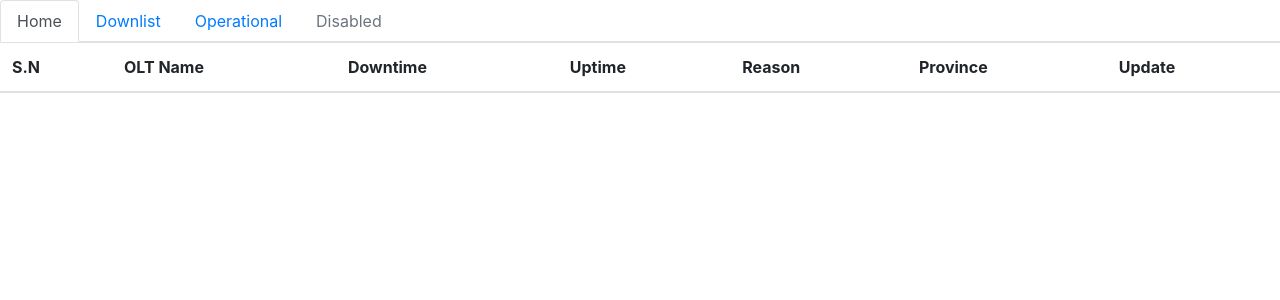
After one commit to shaktijeet-ego/hostdown, a Django app: page /operational in a window 1280 px wide. The commit adds this page. Shown: the top 300 px of the page. Run offline with Django 3.2, Linux system fonts and the light colour scheme; data that the repository does not hold is empty; some libraries are stand-ins or nearby versions.

Commit message:
uptime add code complete and added operational page with edit option

```diff
--- a/subisuhostcheck/oltcheck/urls.py
+++ b/subisuhostcheck/oltcheck/urls.py
@@ -4,6 +4,7 @@ from . import views
 urlpatterns = [
     path('index',views.index,name="index"),
     path('dashboard',views.dashboard,name="dashboard"),
+    path('operational',views.operational,name="operational"),
     path('',views.down_list,name="downlist"),
     path('test',views.orm_test,name="test"),
     path('<int:id>',views.update_olt_data,name="updatedatas"),
--- a/subisuhostcheck/oltcheck/views.py
+++ b/subisuhostcheck/oltcheck/views.py
@@ -20,11 +20,39 @@ def dashboard(request):
 
 
 from datetime import datetime
+from django.utils import timezone
 
 def threading_hosts(hostnames):
     response = os.system(f"ping -n 1 {hostnames}")
-    time.sleep(1)
-    return response
+    time.sleep(2)
+    olt_down = Oltdown.objects.all().order_by('-downtime')
+    hostname = OLT.objects.all()
+    province = Province.objects.all()
+    for provinces in province:
+        pass
+    #print(f"**********************************{response}****")
+    if response==0:
+        for olt_downs in olt_down:
+            if Oltdown.objects.filter(olt_name__contains = hostnames) & Oltdown.objects.filter(uptime__isnull = True):
+                Oltdown.objects.filter(id=olt_downs.id).update(uptime=timezone.now())
+
+                #print(olt_downs.id)
+            #Oltdown.objects.filter(uptime__isnull = True).update(uptime= datetime.now())
+    else:
+        print(f"{hostnames} +  is down")
+
+        if Oltdown.objects.filter(olt_name__contains = hostnames) & Oltdown.objects.filter(uptime__isnull = True):
+            print(f"{hostnames} already added")
+        else:
+            olt_down = Oltdown.objects.create(olt_name=str(hostnames),
+            province=hostnames.province,
+            downtime=timezone.now(),
+            client_count=hostnames.client_count,
+            category=None,
+            )
+            olt_down.save()
+
+
 
 
 def index(request):
@@ -34,8 +62,8 @@ def index(request):
     #total_uptime_olts = olt_data.filter(down_self=True).count()
     #total_olts = olt_data.filter(olt_name=1).count()
     hostname = OLT.objects.all()
-    test = ['192.168.1.65']
-    province = Province.objects.all()
+
+    #province = Province.objects.all()
     #for provinces in province:
         #pass
     #for hostname.objects.filter(province)
@@ -45,31 +73,12 @@ def index(request):
         thread.start()
         #print(p)
         #print(type(response))
-        response = threading_hosts(hostnames)
-        print(f"**********************************{response}****")
-        if response==0:
-            for olt_downs in olt_down:
-                if Oltdown.objects.filter(olt_name__contains = hostnames) & Oltdown.objects.filter(uptime__isnull = True):
-                    Oltdown.objects.filter(id=olt_downs.id).update(uptime=datetime.now())
+        #response = threading_hosts(hostnames)
+    context = {'{hostnames}':hostname}
 
-                    #print(olt_downs.id)
-                #Oltdown.objects.filter(uptime__isnull = True).update(uptime= datetime.now())
-        else:
-            print(f"{hostnames} +  is down")
-            context = {'{hostnames}':hostname}
-            if Oltdown.objects.filter(olt_name__contains = hostnames) & Oltdown.objects.filter(uptime__isnull = True):
-                print(f"{hostnames} already added")
-            else:
-                olt_down = Oltdown.objects.create(olt_name=str(hostnames),
-                province=hostnames.province,
-                downtime=datetime.now(),
-                client_count=hostnames.client_count,
-                category=None,
-                )
-                olt_down.save()
+    return render(request, 'index.html',{'hostname':hostname,'oltdown':olt_down})
 
 
-    return render(request, 'index.html',{'hostname':hostname,'oltdown':olt_down})
 
 from .forms import OltDownForm
 
@@ -105,6 +114,15 @@ def down_list(request):
         #pass
     return render(request, 'downlist.html',context)
 
+#FOR OPERATIONAL VIEW
+
+def operational(request):
+    olt_down = Oltdown.objects.filter(reason__exact='')
+    context={
+        'olt_down':olt_down
+    }
+    return render(request, 'operational.html',context)
+
 # """ def olt_down(request):
 #     p = subprocess.Popen('ping 192.168.0.110')
 #     print(p) """
--- a/subisuhostcheck/templates/base.html
+++ b/subisuhostcheck/templates/base.html
@@ -22,7 +22,7 @@
           <a class="nav-link" href="{% url 'downlist' %}">Downlist</a>
         </li>
         <li class="nav-item">
-          <a class="nav-link" href="#">Link</a>
+          <a class="nav-link" href="{% url 'operational' %}">Operational</a>
         </li>
         <li class="nav-item">
           <a class="nav-link disabled" href="#">Disabled</a>
--- /dev/null
+++ b/subisuhostcheck/templates/operational.html
@@ -0,0 +1,39 @@
+{% extends 'base.html'%}
+
+{% block content %}
+
+<table class="table">
+    <thead>
+      <tr>
+        <th scope="col">S.N</th>
+        <th scope="col">OLT Name</th>
+        <th scope="col">Downtime</th>
+        <th scope="col">Uptime</th>
+        <th scope="col">Reason</th>
+        <th scope="col">Province</th>
+        <th scope="col">Update</th>
+
+      </tr>
+    </thead>
+    <tbody>
+        {% for oltdowns in olt_down %}
+      <tr>
+        <th scope="row">{{oltdowns.id}}</th>
+        <td>{{oltdowns.olt_name}}</td>
+        <td>{{oltdowns.downtime}}</td>
+        <td>{{oltdowns.uptime}}</td>
+        <td>{{oltdowns.reason}}</td>
+        <td>{{oltdowns.province}}</td>
+        <td><a href="{% url 'updatedata' oltdowns.id %}" >Update</a></td>
+
+
+
+        <td><span style="background-color: red;">Uplink Down</span></td>
+
+      </tr>
+      {% endfor %}
+    </tbody>
+  </table>
+
+
+{% endblock %}
```
Also changed, not shown: test1thread.py (+37 -23 lines).
